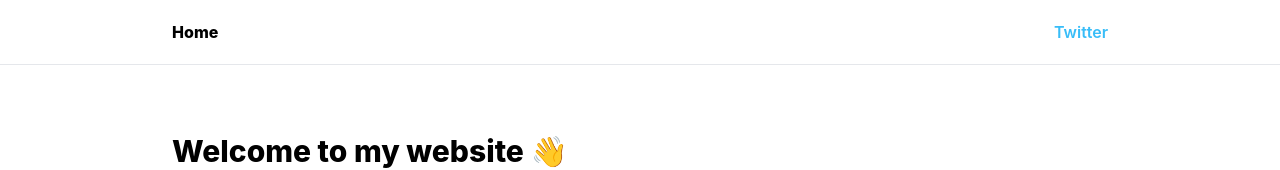
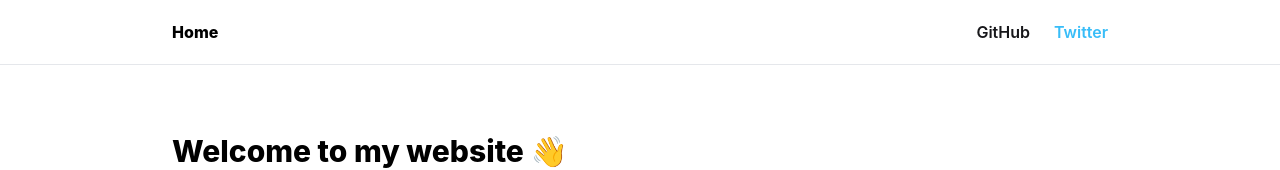
Before and after one commit to mvavassori/personal-blog, a Next.js app: page / in a window 1280 px wide. Shown: the top 170 px of the page. Built offline with nearby package versions, Linux system fonts and the light colour scheme; no server answers.

Commit message:
Navbar and favicon

```diff
--- a/components/navbar.js
+++ b/components/navbar.js
@@ -11,6 +11,14 @@
         </Link>
         <div className="md:flex space-x-6 ">
           <a
+            href="https://github.com/mvavassori"
+            target="_blank"
+            rel="noopener noreferrer"
+            className="font-semibold text-zinc-900 hover:text-black dark:text-white dark:hover:text-zinc-100"
+          >
+            GitHub
+          </a>
+          <a
             href="https://twitter.com/marcovvssr"
             target="_blank"
             rel="noopener noreferrer"
```
Also changed, not shown: 1 other file (tests, documents, lock files or other folders).
